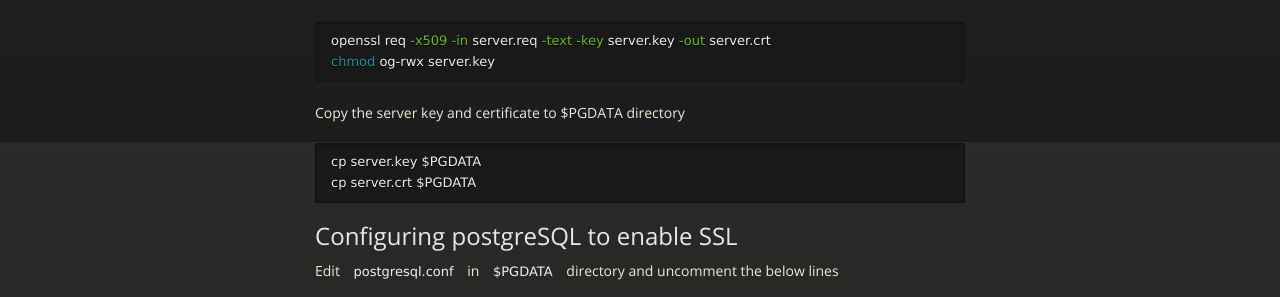
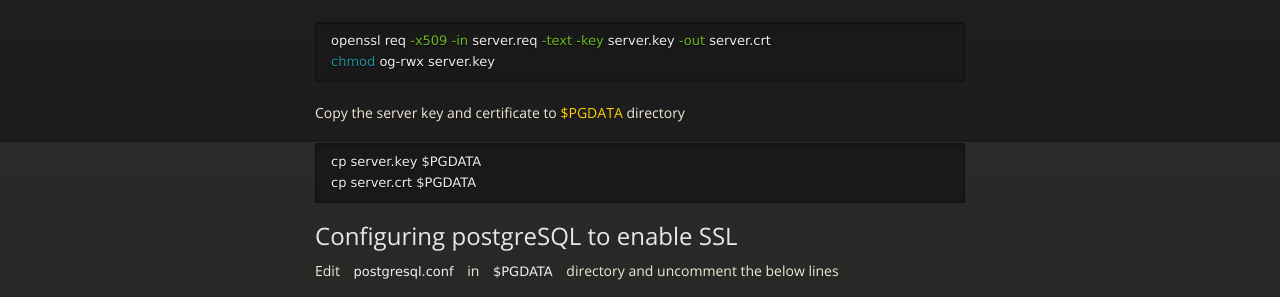
Before and after one commit to sachinsudheendra/sachinsudheendra.github.io, a Jekyll site: the page built from _posts/2014-05-29-enabling-ssl-only-access-on-postgresql-server.md, in a window 1280 px wide and 900 px high, scrolled down 601 px. Shown: the part 157-454 px from the top of the window. Built offline with Jekyll 4.4.1, drawn with Linux system fonts in a browser that asks for light colours; nearby versions of some CDN libraries; Markdown is read by kramdown in place of the engine named in the settings; part of the change alters nothing that is shown.

````diff
--- a/_posts/2014-05-29-enabling-ssl-only-access-on-postgresql-server.md
+++ b/_posts/2014-05-29-enabling-ssl-only-access-on-postgresql-server.md
@@ -33,7 +33,7 @@ openssl req -x509 -in server.req -text -key server.key -out server.crt
 chmod og-rwx server.key
 ```
 
-Copy the server key and certificate to $PGDATA directory
+Copy the server key and certificate to [$PGDATA](http://www.postgresql.org/docs/9.2/static/storage-file-layout.html) directory
 
 ```
 cp server.key $PGDATA
````
